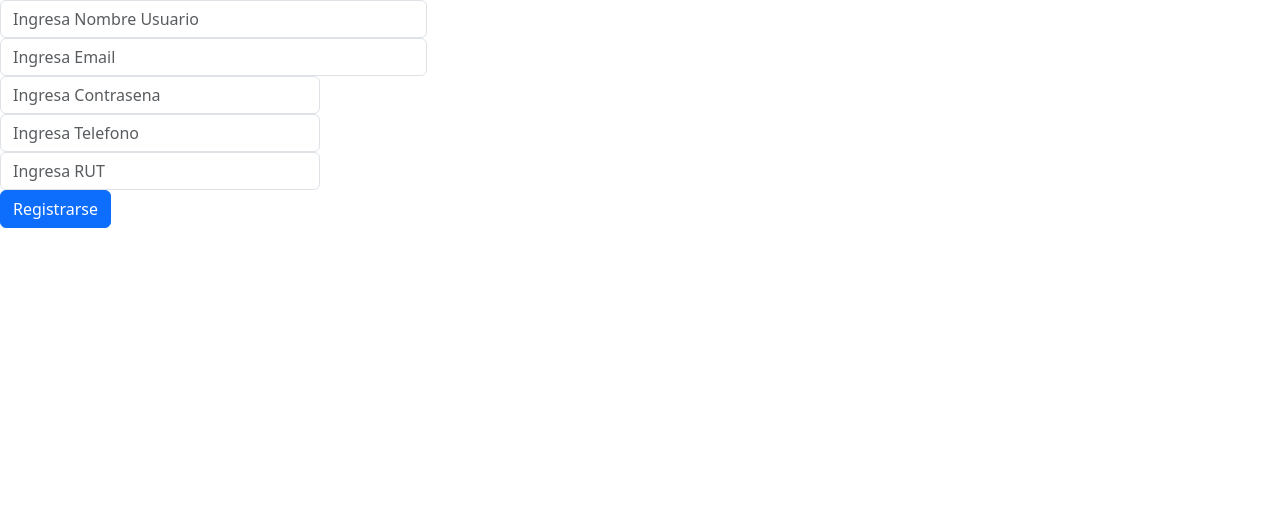
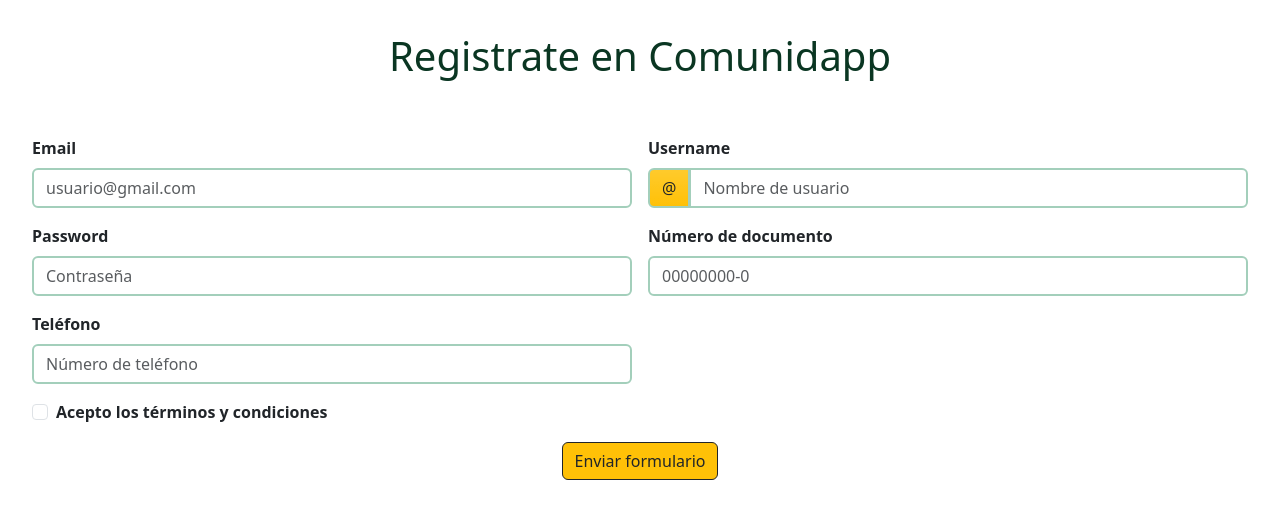
Before and after one commit to sebvstiansoto/ComunnityAPP-Frontend, a React (Vite) app: page /register in a window 1280 px wide. Shown: the top 518 px of the page. Built offline with nearby package versions, Linux system fonts and the light colour scheme.

Commit message:
Actualizado

```diff
--- a/src/main.jsx
+++ b/src/main.jsx
@@ -7,6 +7,7 @@
 import { RecoveryPage } from "./pages/RecoveryPage";
 import { HomePage } from "./pages/HomePage";
 import { ProfilePage } from "./pages/ProfilePage";
+import { PublishPage } from "./pages/PublishPage";
 
 const router = createBrowserRouter([
   { path: "/register", element: <RegisterPage /> },
@@ -14,6 +15,7 @@
   { path: "/recovery", element: <RecoveryPage /> },
   { path: "/profile", element: <ProfilePage /> },
   { path: "/", element: <HomePage /> }, // Default route
+  { path: "/publish", element: <PublishPage />},
 
   // Add more routes here...
 ]);
--- /dev/null
+++ b/src/pages/PublishPage.jsx
@@ -0,0 +1,61 @@
+import React from "react";
+
+export function PublishPage() {
+    return (
+        <>
+            <div className="container navbar-spacing">
+                <div className="row">
+                    <div className="col-md-6 bg-success-subtle rounded border border-warning">
+                        <div className="d-flex justify-content-center mt-5 text-success-emphasis">
+                            <h3>Nueva publicación</h3>
+                        </div>
+                        <div className="border p-5 text-center">
+                            <div className="form-group">
+                                <label htmlFor="titulo" className="fw-semibold text-success-emphasis">Título</label>
+                                <input type="text" className="form-control mb-3 border border-success" id="titulo" placeholder="Ingresa el título" />
+                            </div>
+                            <div className="form-group">
+                                <label htmlFor="seccion" className="fw-semibold text-success-emphasis">Sección</label>
+                                <select className="form-control mb-3 border border-success" id="seccion">
+                                    <option value="noticias" className="fw-semibold">Noticias</option>
+                                    <option value="salud" className="fw-semibold">Salud</option>
+                                    <option value="eventos" className="fw-semibold">Eventos</option>
+                                    <option value="servicios" className="fw-semibold">Servicios</option>
+                                </select>
+                            </div>
+                            <textarea className="form-control mb-3 border border-success" placeholder="Descripción de la publicación" rows="4"></textarea>
+                        </div>
+                        <div className="d-flex justify-content-center m-2">
+                            <button className="btn btn-warning btn-outline-dark">Publicar</button>
+                        </div>
+                    </div>
+
+                    <div className="col-md-6 d-flex flex-column justify-content-start align-items-center">
+                        <div className="card text-bg-warning mb-3" style={{ width: "18rem" }}>
+                            <div className="card-header">Hora</div>
+                            <div className="card-body">
+                                <p className="card-text">Espacio para colocar la API de la hora.</p>
+                            </div>
+                        </div>
+
+                        <div className="card text-bg-warning mb-3" style={{ width: "18rem" }}>
+                            <div className="card-header">Calendario</div>
+                            <div className="card-body">
+                                <p className="card-text">Espacio para colocar la API del calendario.</p>
+                            </div>
+                        </div>
+
+                        <div className="card text-bg-warning mb-3" style={{ width: "18rem" }}>
+                            <div className="card-header">Recordatorios</div>
+                            <div className="card-body">
+                                <p className="card-text">Espacio para colocar los recordatorios</p>
+                                <p className="card-text">Espacio para colocar los recordatorios</p>
+                                <p className="card-text">Espacio para colocar los recordatorios</p>
+                            </div>
+                        </div>
+                    </div>
+                </div>
+            </div>
+        </>
+    );
+}
--- a/src/pages/RegisterPage.jsx
+++ b/src/pages/RegisterPage.jsx
@@ -66,35 +66,89 @@
     }
 
     return (
-        <form className="" onSubmit={sendData}>
-            <div className="col-6 col-sm-4">
-                <label htmlFor="nombreUsuario" className="visually-hidden">Nombre Usuario</label>
-                <input type="text" value={nombre_usuario} onChange={changeUsername} className="form-control" id="usuario" placeholder="Ingresa Nombre Usuario"/>
+        <>
+            <div className="d-flex justify-content-center m-3 p-3 text-success-emphasis">
+                <h1>Registrate en Comunidapp</h1>
             </div>
+            <div className="d-flex justify-content-center m-3 p-3">
+                <form className="row g-3" onSubmit={sendData}>
+                    <div className="col-md-6">
+                        <label htmlFor="validationDefault02" className="form-label fw-semibold">Email</label>
+                        <input
+                            type="email"
+                            className="form-control border-2 border-success-subtle"
+                            id="validationDefault02"
+                            placeholder="usuario@gmail.com"
+                            required
+                            value={email}
+                            onChange={changeEmail}
+                        />
+                    </div>
+                    <div className="col-md-6">
+                        <label htmlFor="validationDefaultUsername" className="form-label fw-semibold">Username</label>
+                        <div className="input-group">
+                            <span className="input-group-text bg-warning bg-gradient border-2 border-success-subtle" id="inputGroupPrepend2">@</span>
+                            <input
+                                type="text"
+                                className="form-control border-2 border-success-subtle"
+                                id="validationDefaultUsername"
+                                placeholder="Nombre de usuario"
+                                required
+                                value={nombre_usuario}
+                                onChange={changeUsername}
+                            />
+                        </div>
+                    </div>
+                    <div className="col-md-6">
+                        <label htmlFor="validationDefaultPassword" className="form-label fw-semibold">Password</label>
+                        <input
+                            type="password"
+                            className="form-control border-2 border-success-subtle"
+                            id="validationDefaultPassword"
+                            placeholder="Contraseña"
+                            required
+                            value={contraseña}
+                            onChange={changePassword}
+                        />
+                    </div>
+                    <div className="col-md-6">
+                        <label htmlFor="validationDefaultDocument" className="form-label fw-semibold">Número de documento</label>
+                        <input
+                            type="text"
+                            className="form-control border-2 border-success-subtle"
+                            id="validationDefaultDocument"
+                            placeholder="00000000-0"
+                            required
+                            value={identificacion}
+                            onChange={changeIdentification}
+                        />
+                    </div>
+                    <div className="col-md-6">
+                        <label htmlFor="validationDefaultPhone" className="form-label fw-semibold">Teléfono</label>
+                        <input
+                            type="tel"
+                            className="form-control border-2 border-success-subtle"
+                            id="validationDefaultPhone"
+                            placeholder="Número de teléfono"
+                            required
+                            value={telefono}
+                            onChange={changePhone}
+                        />
+                    </div>
 
-            <div className="col-6 col-sm-4">
-                <label htmlFor="correo" className="visually-hidden">Email</label>
-                <input type="email" value={email} onChange={changeEmail} className="form-control" id="correos" placeholder="Ingresa Email"/>
+                    <div className="col-md-12">
+                        <div className="form-check">
+                            <input className="form-check-input" type="checkbox" value="" id="invalidCheck2" required />
+                            <label className="form-check-label fw-semibold" htmlFor="invalidCheck2">
+                                Acepto los términos y condiciones
+                            </label>
+                        </div>
+                    </div>
+                    <div className="col-12 text-center">
+                        <button className="btn btn-warning btn-outline-dark" type="submit">Enviar formulario</button>
+                    </div>
+                </form>
             </div>
-
-            <div className="col-3">
-                <label htmlFor="contrasena" className="visually-hidden">Contrasena</label>
-                <input type="password" value={contraseña} onChange={changePassword} className="form-control" id="password" placeholder="Ingresa Contrasena"/>
-            </div>
-
-            <div className="col-3">
-                <label htmlFor="phoneNumber" className="visually-hidden">Telefono</label>
-                <input type="number" value={telefono} onChange={changePhone} className="form-control" id="telefono" placeholder="Ingresa Telefono"/>
-            </div>
-
-            <div className="col-3">
-                <label htmlFor="dniNumber" className="visually-hidden">RUT</label>
-                <input type="text" value={identificacion} onChange={changeIdentification} className="form-control" id="identification" placeholder="Ingresa RUT"/>
-            </div>
-
-            <div className="col-auto">
-                <button type="submit" className="btn btn-primary mb-3">Registrarse</button>
-            </div>
-        </form>
+        </>
     );
 }
```
Also changed, not shown: src/pages/ProfilePage.jsx (+36 -33 lines).
